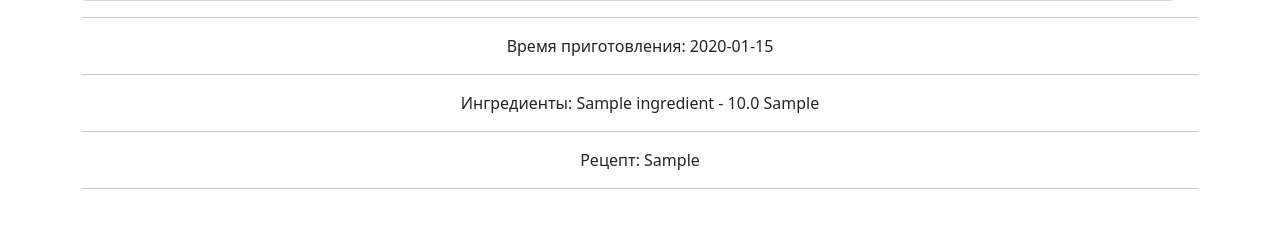
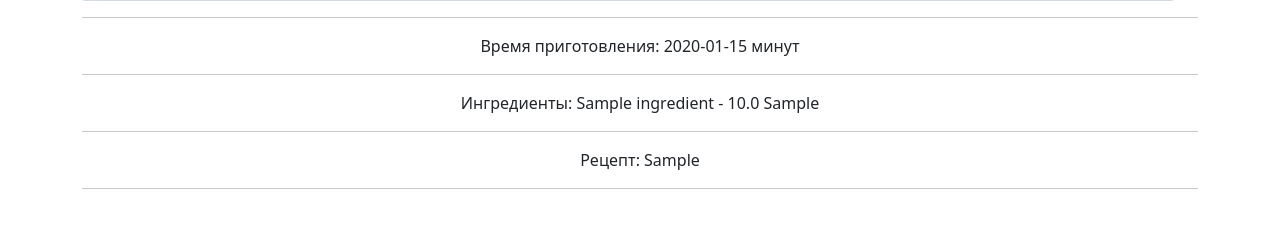
Before and after one commit to devmanorg/foodplan, a Django app: page /recipe/1 in a window 1280 px wide. Shown: the part 556-786 px from the top of the page. Run offline with Django 3.2, Linux system fonts and the light colour scheme; tables that the repository leaves empty hold one stand-in row (values such as "Sample post"); grey boxes marked "Sample" are stand-in pictures; parts of the project's set-up code (start-up, migrations or seed data) failed here and were passed over; some libraries are stand-ins or nearby versions.

Commit message:
minutes in recipe

```diff
--- a/cuisine/templates/pure_bootstrap/recipe.html
+++ b/cuisine/templates/pure_bootstrap/recipe.html
@@ -17,7 +17,7 @@
     <hr>
   </div>
   <div class="col-md-12">
-    Время приготовления: {{ recipe.cooking_time }}
+    Время приготовления: {{ recipe.cooking_time }} минут
     <hr>
   </div>
   <div class="col-md-12">
```
